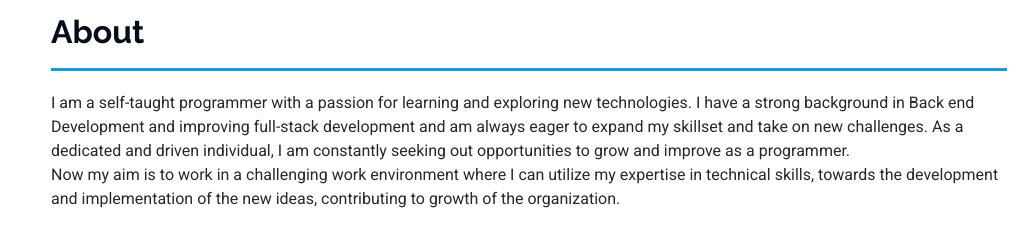
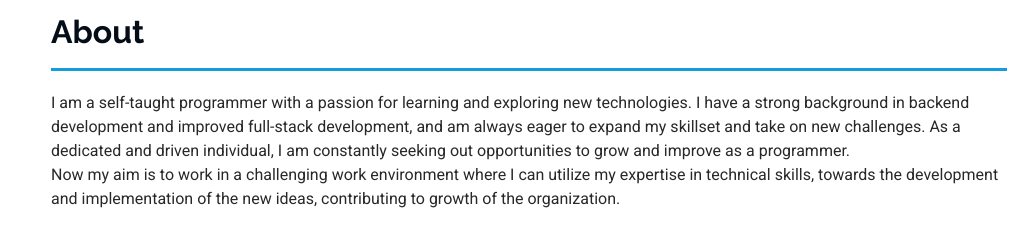
Before and after one commit to guptaashish293/biography, a plain HTML site: page index.html in a window 1280 px wide. Shown: the part 849-1093 px from the top of the page, without its empty margins (261-1280 px from the left). Drawn offline with nearby package versions, Linux system fonts and the light colour scheme.

Commit message:
text change

```diff
--- a/index.html
+++ b/index.html
@@ -135,7 +135,7 @@
                 <h2>About</h2>
                 <p>
                     I am a self-taught programmer with a passion for learning and exploring new technologies.
-                    I have a strong background in Back end Development and improving full-stack development and am always eager to expand my skillset and take on new challenges.
+                    I have a strong background in backend development and improved full-stack development, and am always eager to expand my skillset and take on new challenges.
                     As a dedicated and driven individual, I am constantly seeking out opportunities to grow and improve as a programmer.
                     <br />
                     Now my aim is to work in a challenging work environment where I can utilize my expertise in technical skills, towards the development and implementation of the new ideas,
```
